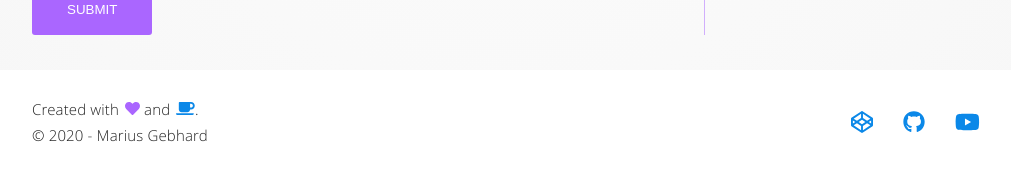
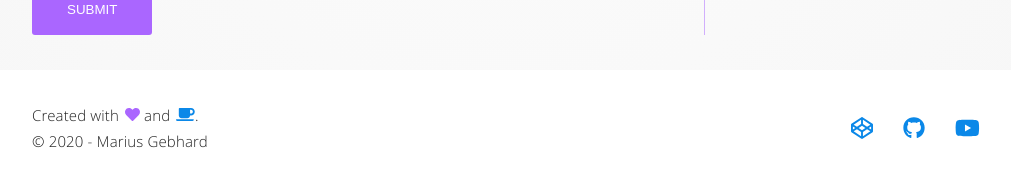
Before and after one commit to m-gebhard/website_2020, a Vue app: page / in a window 1280 px wide. Shown: the part 2362-2544 px from the top of the page, without its empty margins (131-1142 px from the left). Built offline with nearby package versions, Linux system fonts and the light colour scheme.

Commit message:
Increased footer padding.

```diff
--- a/src/assets/scss/components/_custom-footer.scss
+++ b/src/assets/scss/components/_custom-footer.scss
@@ -10,7 +10,7 @@
 }
 
 .custom-footer__content {
-    @include spacing(padding, s, top bottom);
+    @include spacing(padding, m, top bottom);
     @include spacing(padding, l, left right);
 
     display: flex;
```
